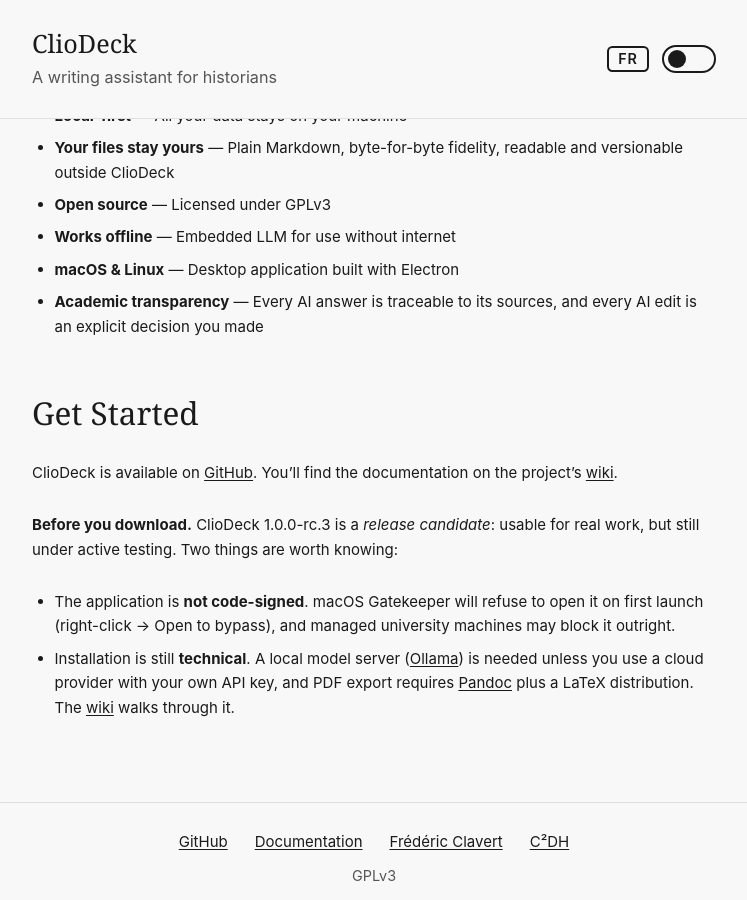
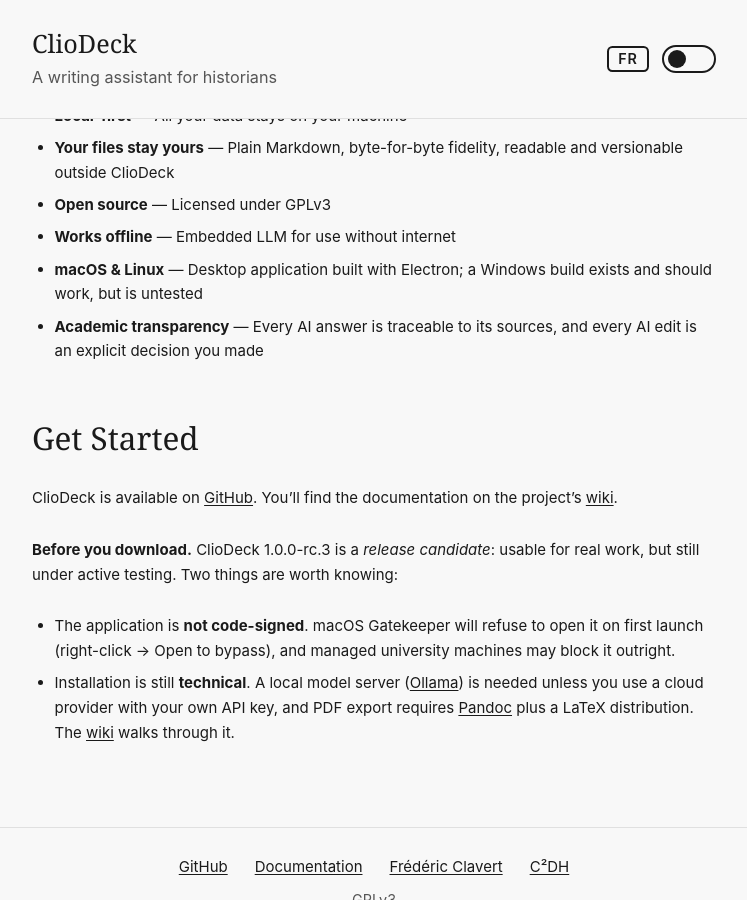
Before and after one commit to cliodeck/cliodeck.github.io, a Jekyll site: the page built from index.md, in a window 1280 px wide and 900 px high, scrolled down 3458 px. Shown: the whole window, without its empty margins (266-1013 px from the left). Built offline with Jekyll 4.4.1, drawn with Linux system fonts in a browser that asks for light colours.

Commit message:
docs: Windows — devrait fonctionner, non testé
Le site annonçait « macOS & Linux » sans un mot de Windows, alors qu'une
cible de construction existe. La formulation retenue est celle de
l'auteur : une version Windows existe et devrait fonctionner, mais n'est
pas testée. Le wiki dit désormais la même chose.

Co-Authored-By: Claude Fable 5 <noreply@anthropic.com>

```diff
--- a/index.md
+++ b/index.md
@@ -157,7 +157,7 @@ Quelques réserves à connaître : les réglages de notes de fin et de numérota
 - **Your files stay yours** — Plain Markdown, byte-for-byte fidelity, readable and versionable outside ClioDeck
 - **Open source** — Licensed under GPLv3
 - **Works offline** — Embedded LLM for use without internet
-- **macOS & Linux** — Desktop application built with Electron
+- **macOS & Linux** — Desktop application built with Electron; a Windows build exists and should work, but is untested
 - **Academic transparency** — Every AI answer is traceable to its sources, and every AI edit is an explicit decision you made
 
 </div>
@@ -168,7 +168,7 @@ Quelques réserves à connaître : les réglages de notes de fin et de numérota
 - **Vos fichiers restent les vôtres** — Markdown brut, fidélité octet pour octet, lisible et versionnable hors de ClioDeck
 - **Open source** — Sous licence GPLv3
 - **Fonctionne hors ligne** — LLM embarqué pour une utilisation sans internet
-- **macOS & Linux** — Application de bureau construite avec Electron
+- **macOS & Linux** — Application de bureau construite avec Electron ; une version Windows existe et devrait fonctionner, mais n'est pas testée
 - **Transparence académique** — Chaque réponse de l'IA est traçable jusqu'à ses sources, et chaque modification par l'IA est une décision que vous avez prise
 
 </div>
```
